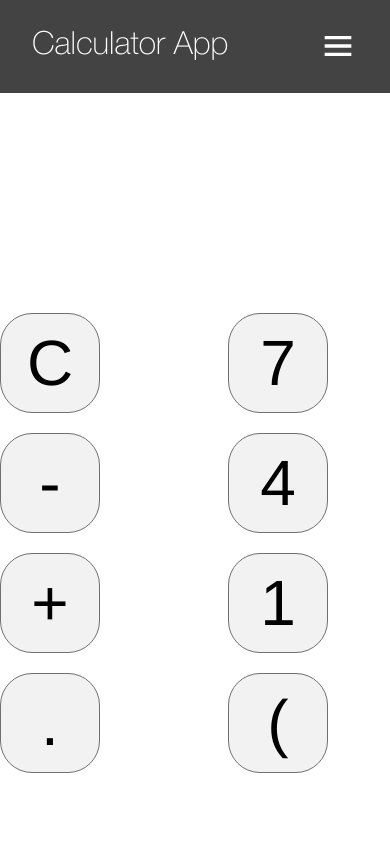
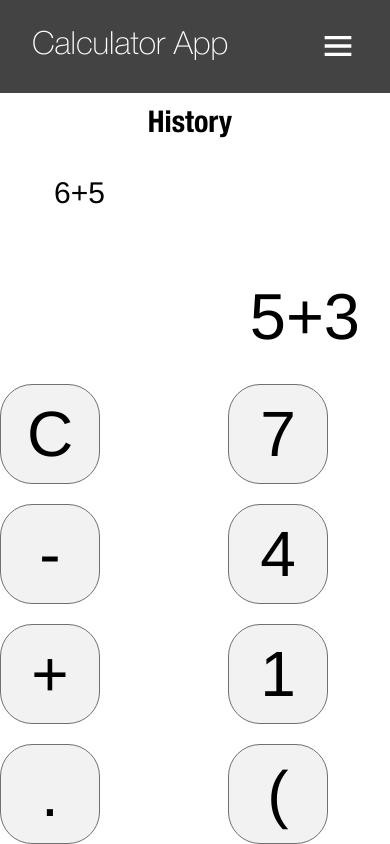
Before and after one commit to UladzislauPapliouka/calculator, a React (Create React App) app: page / in a window 390 px wide. Built offline with nearby package versions, Linux system fonts and the light colour scheme.

Commit message:
fix: add media query to Calculator component, and change its grid structure

```diff
--- a/src/Pages/Calculator/styled.js
+++ b/src/Pages/Calculator/styled.js
@@ -1,6 +1,7 @@
 import styled from "styled-components";
 
 export const StyleCalculator =styled.div`
+    position: relative;
     display: grid;
     grid-template-rows: 150px 1fr;
     grid-template-columns:1fr 400px;
@@ -9,4 +10,11 @@ export const StyleCalculator =styled.div`
     height: 89vh;
     overflow: hidden;
     position: relative;
+  @media screen and (max-width:768px ){
+    grid-template-rows: auto;
+    grid-template-columns:100%;
+    grid-template-areas: "his"
+                        "disp"
+                        "keyp";
+  }
 `
```
